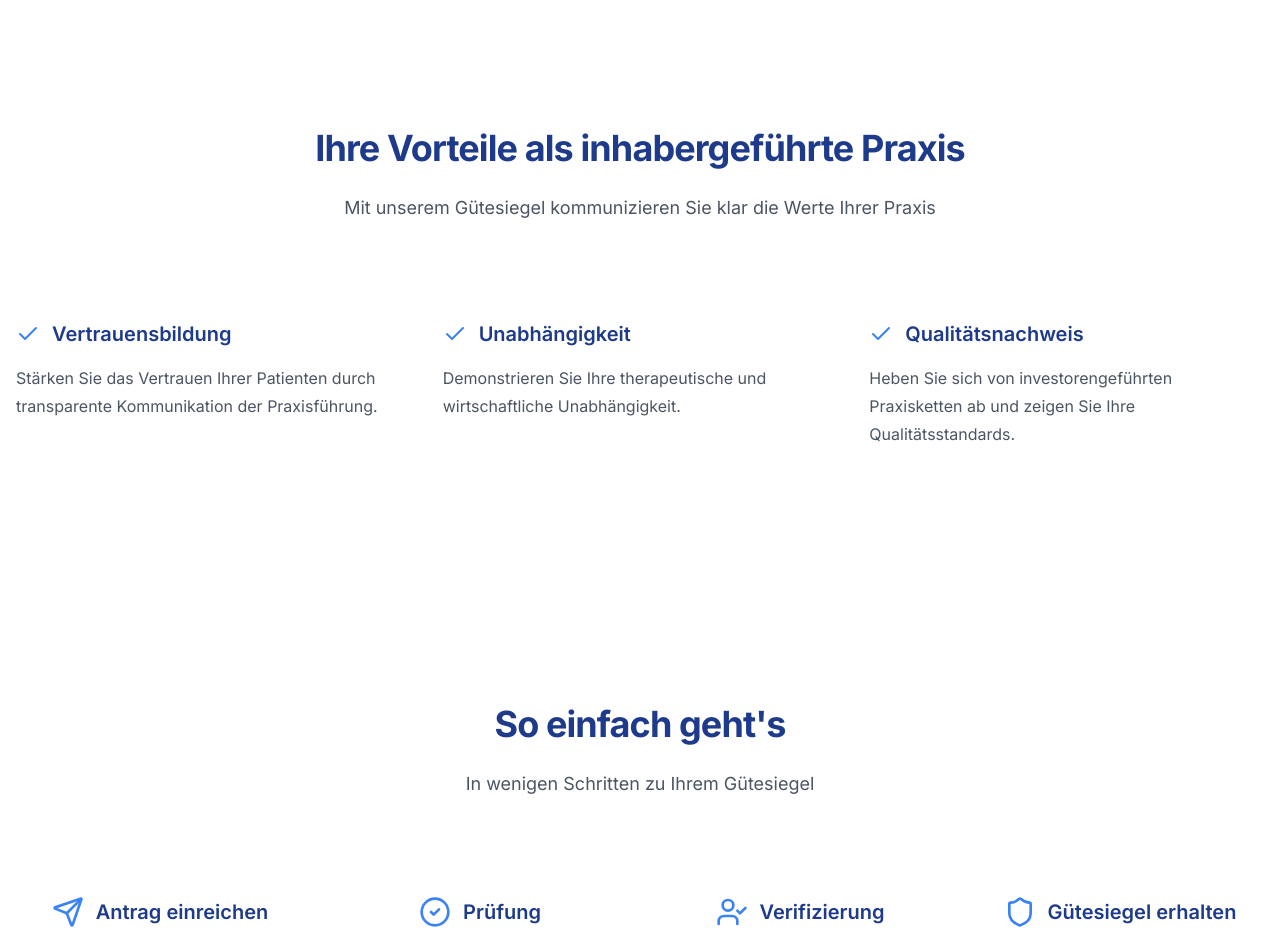
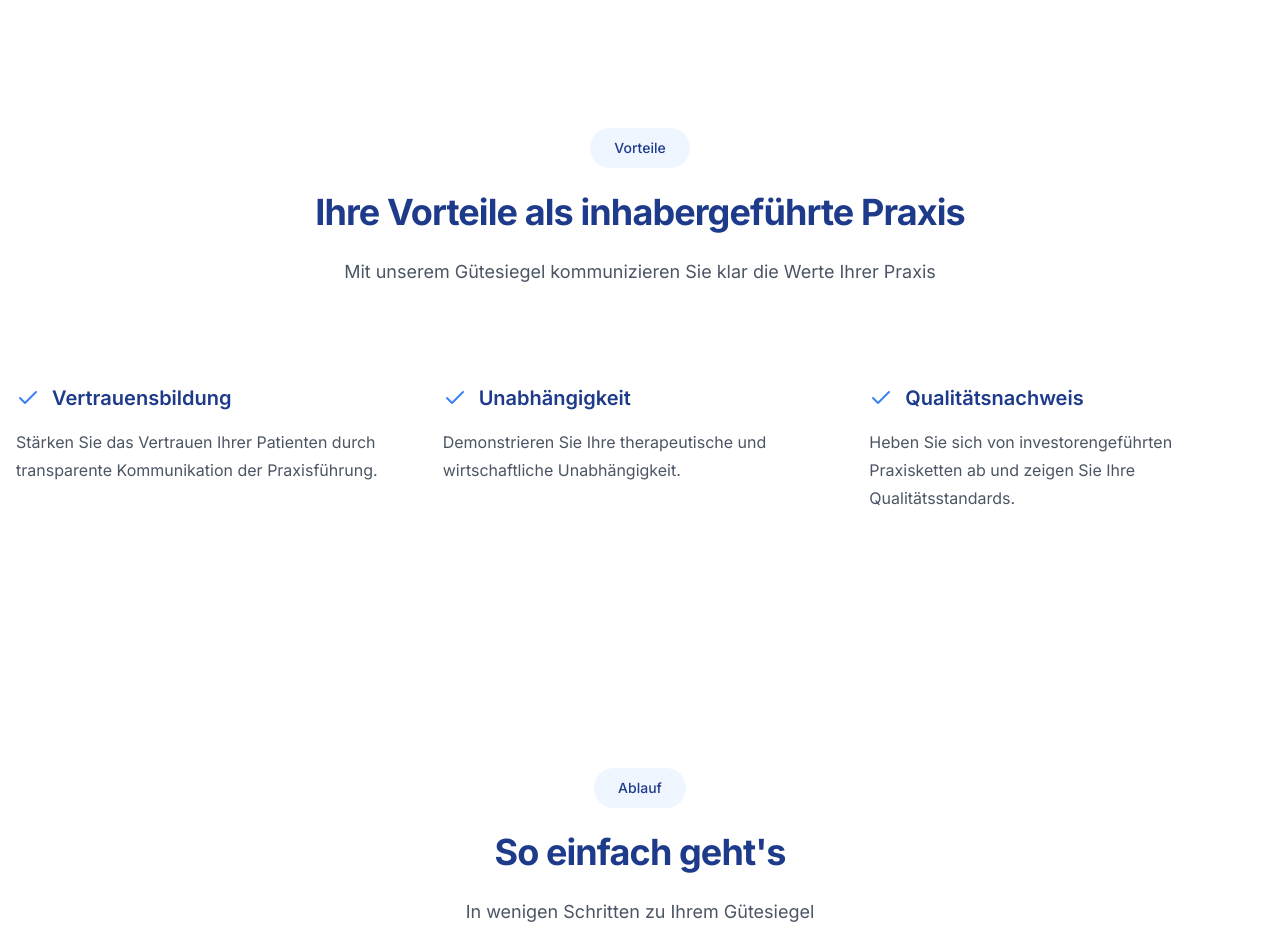
Before and after one commit to C21T/praxisatlas-production, a React (Vite) app: page / in a window 1280 px wide. Shown: the part 580-1529 px from the top of the page. Built offline with nearby package versions, Linux system fonts and the light colour scheme.

Commit message:
Add section buttons and adjust top bar
Added buttons to the top of each section with titles corresponding to the sections. Adjusted button colors to match the existing color scheme. Increased the height of the top bar by 20 pixels.
[skip gpt_engineer]

```diff
--- a/src/components/ApplicationForm.tsx
+++ b/src/components/ApplicationForm.tsx
@@ -9,6 +9,7 @@ import {
   SelectValue,
 } from "@/components/ui/select";
 import { useState } from "react";
+import { SectionTitle } from "./SectionTitle";
 
 export const ApplicationForm = () => {
   const [formData, setFormData] = useState({
@@ -27,6 +28,7 @@ export const ApplicationForm = () => {
     <div id="apply" className="bg-white py-24 sm:py-32">
       <div className="container mx-auto px-4">
         <div className="mx-auto max-w-2xl lg:text-center">
+          <SectionTitle title="Jetzt beantragen" />
           <h2 className="text-3xl font-bold tracking-tight text-primary sm:text-4xl">
             Jetzt Gütesiegel beantragen
           </h2>
--- a/src/components/Benefits.tsx
+++ b/src/components/Benefits.tsx
@@ -1,4 +1,5 @@
 import { Check } from "lucide-react";
+import { SectionTitle } from "./SectionTitle";
 
 const benefits = [
   {
@@ -23,6 +24,7 @@ export const Benefits = () => {
     <div className="bg-white py-24 sm:py-32">
       <div className="container mx-auto px-4">
         <div className="mx-auto max-w-2xl lg:text-center">
+          <SectionTitle title="Vorteile" />
           <h2 className="text-3xl font-bold tracking-tight text-primary sm:text-4xl">
             Ihre Vorteile als inhabergeführte Praxis
           </h2>
--- a/src/components/Pricing.tsx
+++ b/src/components/Pricing.tsx
@@ -1,5 +1,6 @@
 import { Button } from "@/components/ui/button";
 import { Check, Shield } from "lucide-react";
+import { SectionTitle } from "./SectionTitle";
 
 const pricingTiers = [
   {
@@ -45,6 +46,7 @@ export const Pricing = () => {
     <div id="pricing" className="bg-gray-50 py-24 sm:py-32">
       <div className="container mx-auto px-4">
         <div className="mx-auto max-w-2xl lg:text-center">
+          <SectionTitle title="Preise" />
           <h2 className="text-3xl font-bold tracking-tight text-primary sm:text-4xl">
             Transparent und fair
           </h2>
--- a/src/components/Process.tsx
+++ b/src/components/Process.tsx
@@ -1,4 +1,5 @@
 import { CheckCircle2, Send, Shield, UserCheck } from "lucide-react";
+import { SectionTitle } from "./SectionTitle";
 
 const steps = [
   {
@@ -32,6 +33,7 @@ export const Process = () => {
     <div id="process" className="bg-white py-24 sm:py-32">
       <div className="container mx-auto px-4">
         <div className="mx-auto max-w-2xl lg:text-center">
+          <SectionTitle title="Ablauf" />
           <h2 className="text-3xl font-bold tracking-tight text-primary sm:text-4xl">
             So einfach geht's
           </h2>
--- /dev/null
+++ b/src/components/SectionTitle.tsx
@@ -0,0 +1,16 @@
+import { Button } from "@/components/ui/button";
+
+interface SectionTitleProps {
+  title: string;
+}
+
+export const SectionTitle = ({ title }: SectionTitleProps) => {
+  return (
+    <Button
+      variant="outline"
+      className="mb-6 rounded-full bg-blue-50 text-primary hover:bg-blue-100 border-none px-6"
+    >
+      {title}
+    </Button>
+  );
+};
--- a/src/components/TopBar.tsx
+++ b/src/components/TopBar.tsx
@@ -30,7 +30,7 @@ export const TopBar = () => {
       }`}
     >
       <div className="container mx-auto px-4">
-        <div className="flex items-center justify-between h-16">
+        <div className="flex items-center justify-between h-20">
           <div className="flex items-center">
             <span className="text-xl font-bold text-primary">Praxisatlas</span>
           </div>
```
